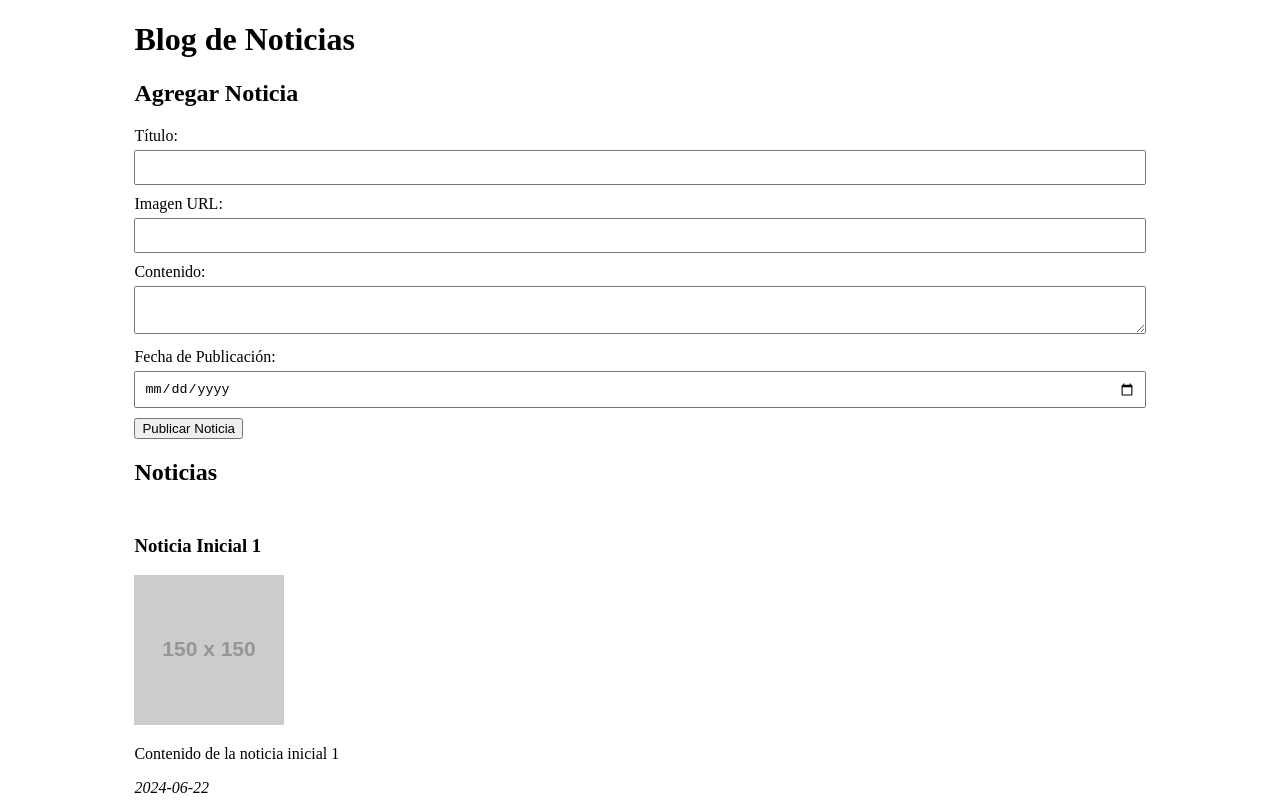
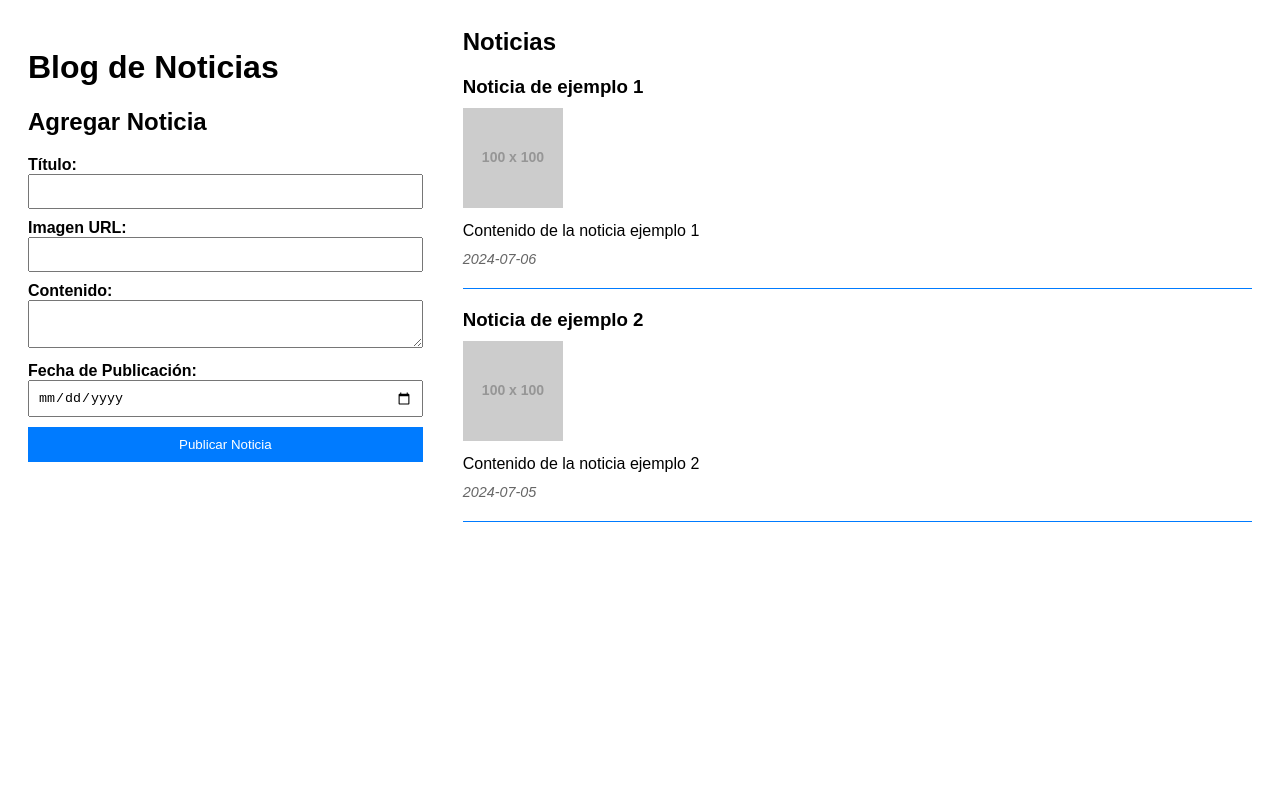
Before and after one commit to Jordanjfp/practica-5, an Angular app: page / in a window 1280 px wide. Shown: the top 800 px of the page. Built offline with nearby package versions, Linux system fonts and the light colour scheme.

Commit message:
css
mas estilo y flex

```diff
--- a/src/app/components/blog/blog.component.css
+++ b/src/app/components/blog/blog.component.css
@@ -1,11 +1,21 @@
+/* Estilo general */
 .container {
-  width: 80%;
-  margin: 0 auto;
+  display: flex;
+  justify-content: space-between;
+  align-items: flex-start;
+  padding: 20px;
+  font-family: Arial, sans-serif;
 }
 
-.form-section,
-.news-section {
-  margin: 20px 0;
+/* Sección del formulario */
+.form-section {
+  flex: 1;
+  margin-right: 20px;
+}
+
+.form {
+  display: flex;
+  flex-direction: column;
 }
 
 .form div {
@@ -13,7 +23,7 @@
 }
 
 .form label {
-  display: block;
+  font-weight: bold;
   margin-bottom: 5px;
 }
 
@@ -24,12 +34,49 @@
   box-sizing: border-box;
 }
 
+.form button {
+  padding: 10px;
+  background-color: #007bff;
+  color: white;
+  border: none;
+  cursor: pointer;
+}
+
+.form button:hover {
+  background-color: #0056b3;
+}
+
+/* Sección de noticias */
+.news-section {
+  flex: 2;
+  margin-left: 20px;
+}
+
+.news-section h2 {
+  margin-top: 0;
+}
+
 .news-section div {
-  border-bottom: 1px solid #ddd;
-  padding: 10px 0;
+  margin-bottom: 20px;
+  border-bottom: 1px solid #007bff;
+  padding-bottom: 10px;
+}
+
+.news-section h3 {
+  margin: 0 0 10px 0;
 }
 
 .news-section img {
   max-width: 100%;
   height: auto;
+  margin-bottom: 10px;
 }
+
+.news-section p {
+  margin: 0 0 10px 0;
+}
+
+.news-section p em {
+  font-size: 0.9em;
+  color: #666;
+}
--- a/src/app/components/blog/blog.component.html
+++ b/src/app/components/blog/blog.component.html
@@ -1,6 +1,6 @@
 <div class="container">
-  <h1>Blog de Noticias</h1>
   <div class="form-section">
+    <h1>Blog de Noticias</h1>
     <h2>Agregar Noticia</h2>
     <div class="form">
       <div>
--- a/src/app/components/blog/blog.component.ts
+++ b/src/app/components/blog/blog.component.ts
@@ -12,16 +12,16 @@ import { FormsModule } from '@angular/forms';
 export class BlogComponent {
   newsList = [
     {
-      title: 'Noticia Inicial 1',
-      image: 'https://via.placeholder.com/150',
-      content: 'Contenido de la noticia inicial 1',
-      date: '2024-06-22'
+      title: 'Noticia de ejemplo 1',
+      image: 'https://via.placeholder.com/100',
+      content: 'Contenido de la noticia ejemplo 1',
+      date: '2024-07-06'
     },
     {
-      title: 'Noticia Inicial 2',
-      image: 'https://via.placeholder.com/150',
-      content: 'Contenido de la noticia inicial 2',
-      date: '2024-06-22'
+      title: 'Noticia de ejemplo 2',
+      image: 'https://via.placeholder.com/100',
+      content: 'Contenido de la noticia ejemplo 2',
+      date: '2024-07-05'
     }
   ];
 
@@ -37,7 +37,7 @@ export class BlogComponent {
       this.newsList.push({ ...this.newNews });
       this.newNews = { title: '', image: '', content: '', date: '' };
     } else {
-      alert('Por favor, completa todos los campos');
+      alert('Completa todos los campos para publicar la noticia');
     }
   }
 
```
